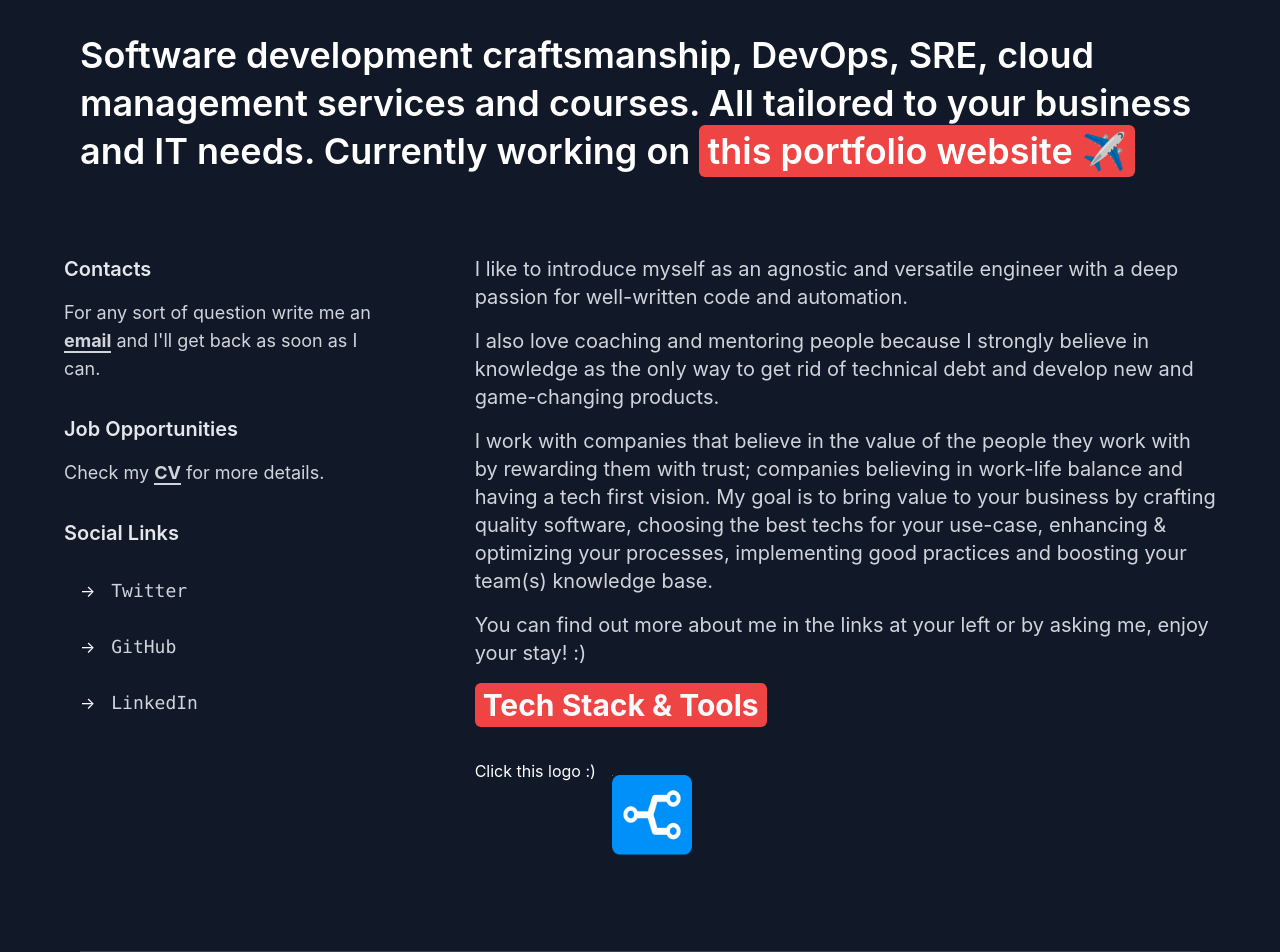
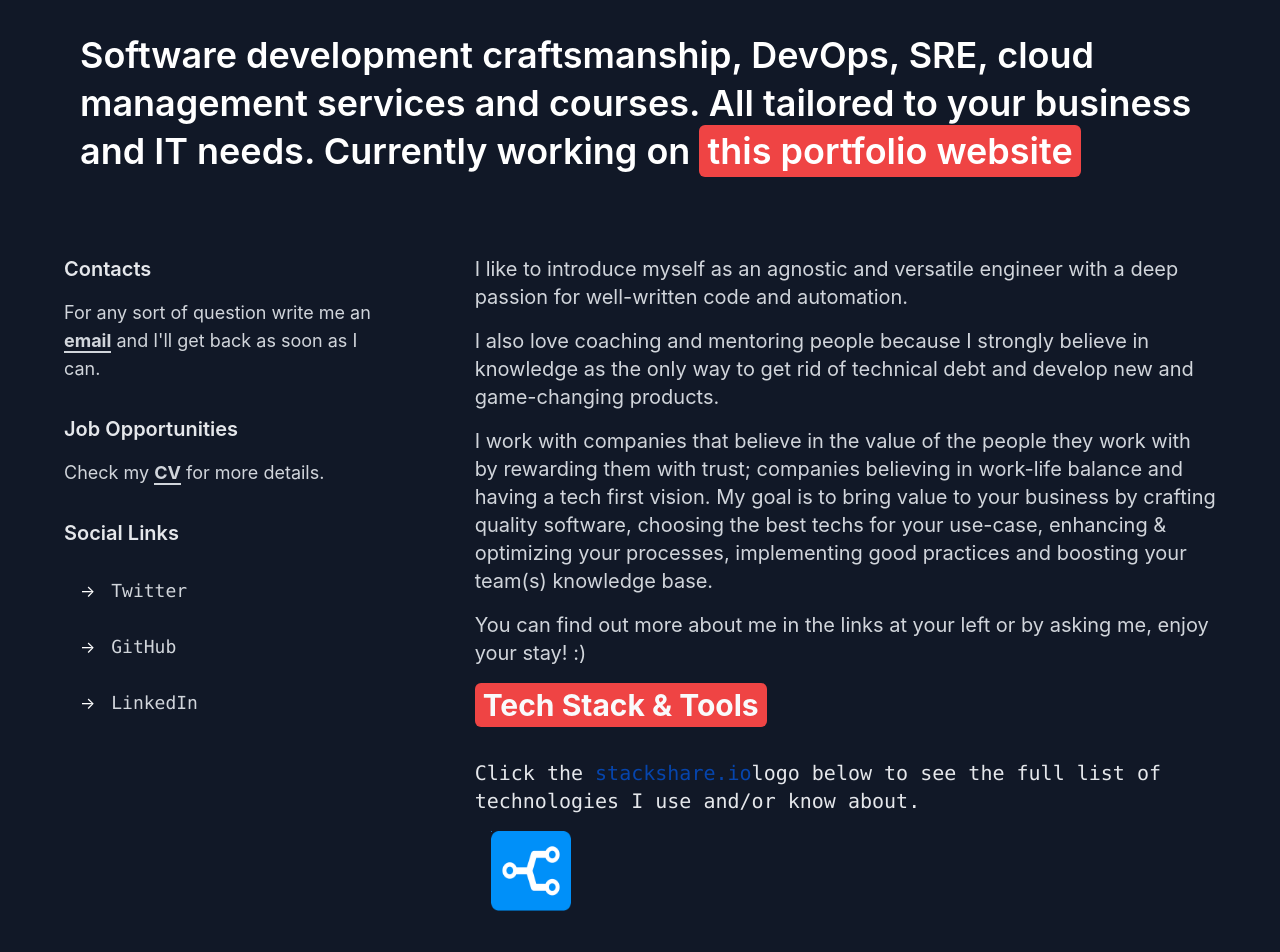
Before and after one commit to mbianchidev/mb-consulting.dev, a Next.js app: page /about in a window 1280 px wide. Shown: the part 460-1412 px from the top of the page. Built offline with nearby package versions, Linux system fonts and the light colour scheme.

Commit message:
Upgraded to nextjs 12.0.7 and fixed some graphic issue

```diff
--- a/components/AboutMe.js
+++ b/components/AboutMe.js
@@ -20,7 +20,7 @@ export default function AboutMe() {
               className="bg-red-500 rounded-md px-2 py-1 text-white"
               href={userData.about.currentProjectUrl}
             >
-              {userData.about.currentProject} ✈️
+              {userData.about.currentProject}
             </a>
           </p>
         </div>
@@ -121,7 +121,17 @@ export default function AboutMe() {
               Tech Stack & Tools
             </h1>
             <div className="flex flex-row flex-wrap mt-8">
-              Click this logo :)
+              <div>
+                <p className="text-xl font-mono text-gray-700 dark:text-gray-200">
+                Click the
+                <a
+                  href="https://stackshare.io/"
+                  target="_blank" rel="noopener noreferrer"
+                  style={{color:"#0645AD"}}> stackshare.io
+                </a>
+                logo below to see the full list of technologies I use and/or know about.
+                </p>
+              </div>
               <a id="link-stackshare" href={userData.techStack} target="_blank" rel="noopener noreferrer">
                 <img src="./stackshare.png" className="h-20 w-20 mx-4 my-4"/>
               </a>
--- a/components/LatestCode.js
+++ b/components/LatestCode.js
@@ -7,8 +7,6 @@ export default function LatestCode({ repositories }) {
   const [repos, setRepos] = useState([]);
 
   useEffect(async () => {
-    // let latestRepos = await getLatestRepos(userData);
-    // console.log("latestRepos", latestRepos);
     setRepos(repositories);
   }, []);
   return (
--- /dev/null
+++ b/next.config.js
@@ -0,0 +1,4 @@
+// next.config.js
+module.exports = {
+    swcMinify: true
+}
--- a/package.json
+++ b/package.json
@@ -9,10 +9,10 @@
   },
   "dependencies": {
     "axios": "^0.21.1",
-    "next": "10.x",
+    "next": "^12.0.7",
     "next-themes": "0.0.15",
-    "react": "17.x",
-    "react-dom": "17.x",
+    "react": "^17.0.2",
+    "react-dom": "^17.0.2",
     "react-rough-notation": "^1.0.1"
   },
   "devDependencies": {
```
Also changed, not shown: 2 other files (tests, documents, lock files or other folders).
